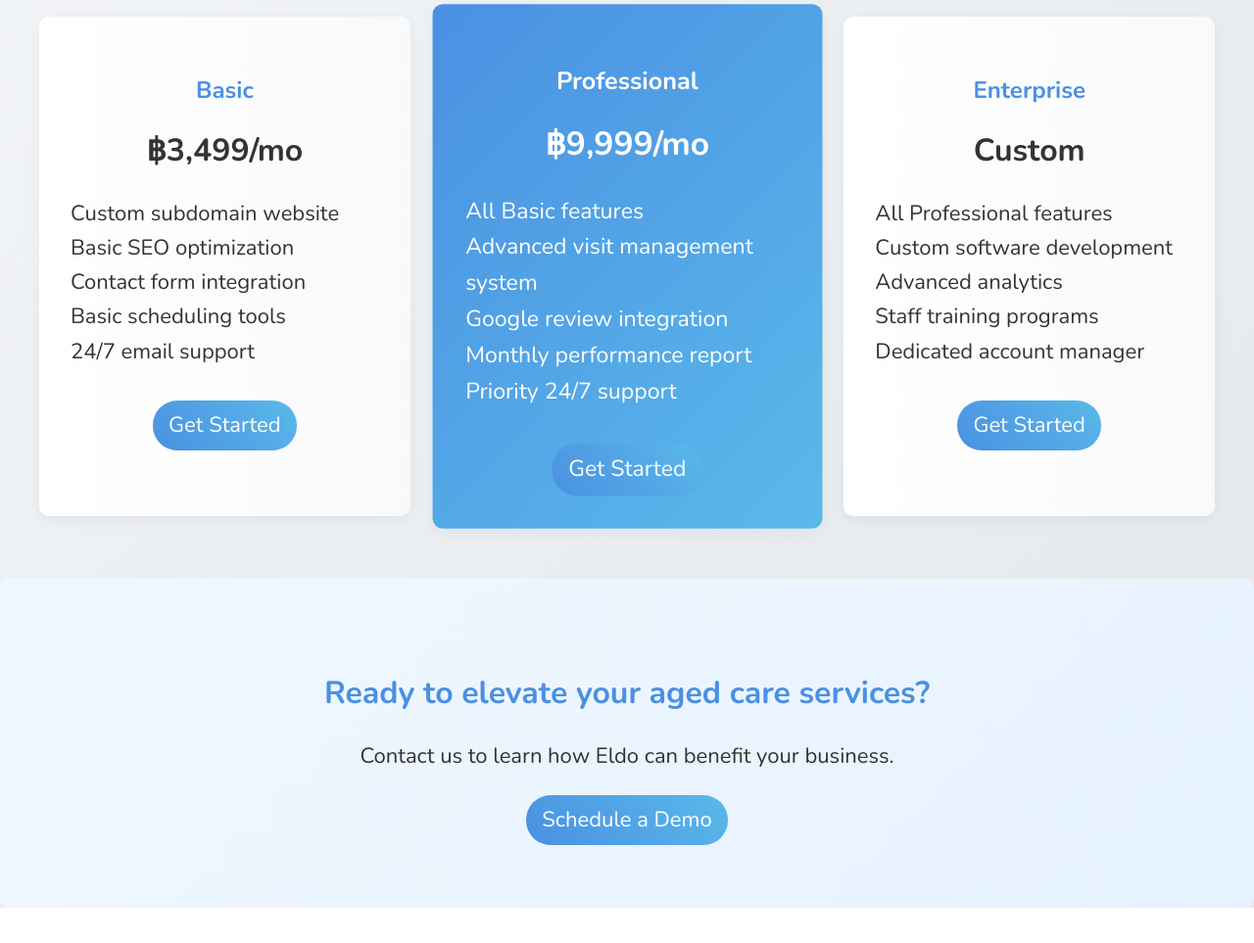
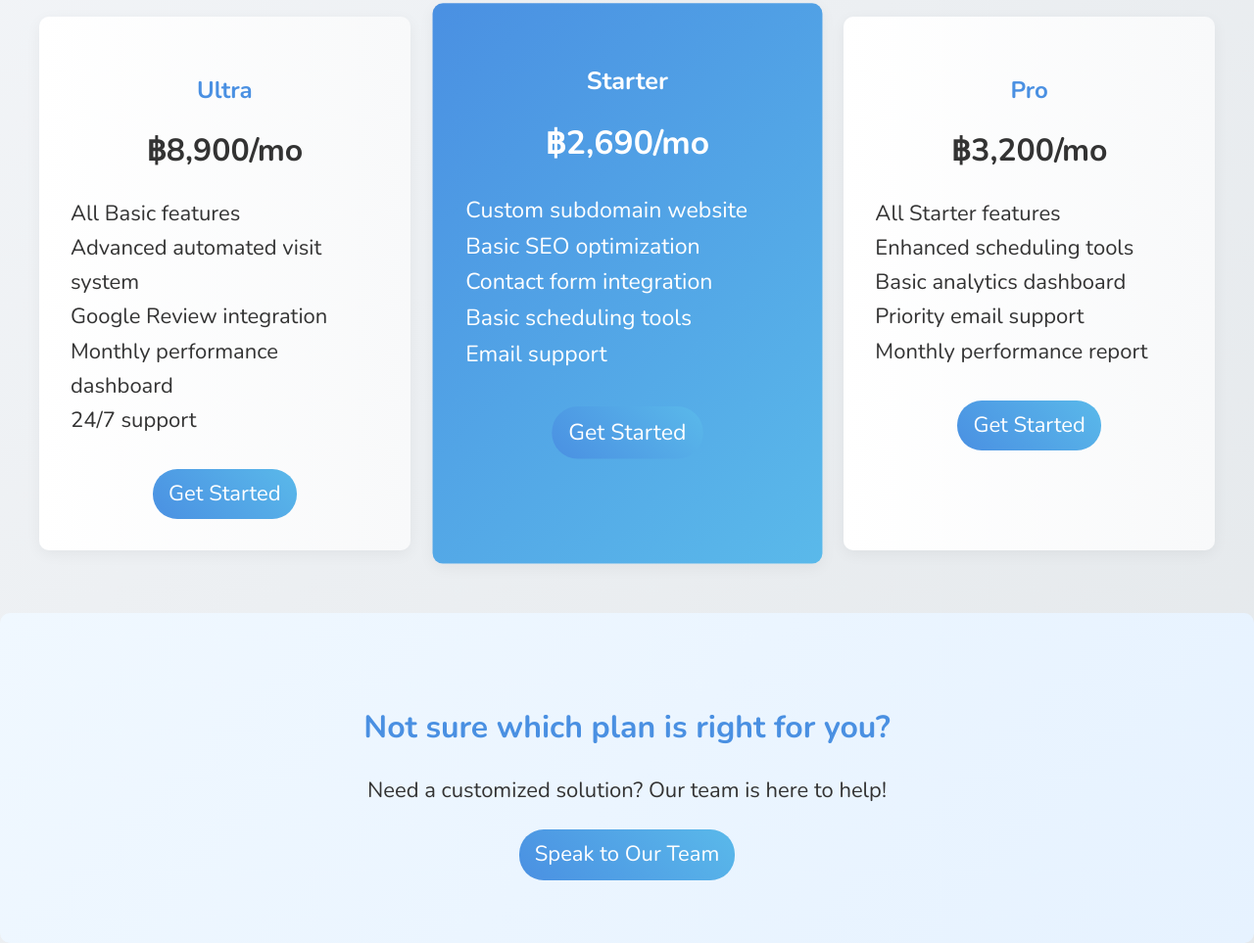
Before and after one commit to knkrtech/eldotest, a plain HTML site: page pricing.html in a window 1280 px wide. Shown: the part 633-1596 px from the top of the page at 98% size. Before the commit the page ends 1560 px from the top, so only its background shows below. Drawn offline with nearby package versions, Linux system fonts and the light colour scheme.

Commit message:
cool pricing page

```diff
--- a/pricing.html
+++ b/pricing.html
@@ -259,8 +259,8 @@
         <nav>
             <a href="solutions.html">Solutions</a>
             <a href="insights.html">Insights</a>
-            <a href="pricing.html">Pricing</a>
-            <a href="contact.html" class="cta-button">Contact Us</a>
+            <a href="#">Pricing</a>
+            <a href="#" class="cta-button">Contact Us</a>
         </nav>
     </header>
 
@@ -279,38 +279,38 @@
     <main>
         <div class="pricing-container">
             <div class="pricing-tier">
-                <h3>Basic</h3>
-                <div class="price">฿3,499/mo</div>
+                <h3>Ultra</h3>
+                <div class="price">฿8,900/mo</div>
+                <ul>
+                    <li>All Basic features</li>
+                    <li>Advanced automated visit system</li>
+                    <li>Google Review integration</li>
+                    <li>Monthly performance dashboard</li>
+                    <li>24/7 support</li>
+                </ul>
+                <a href="#" class="cta-button">Get Started</a>
+            </div>
+            <div class="pricing-tier highlighted">
+                <h3>Starter</h3>
+                <div class="price">฿2,690/mo</div>
                 <ul>
                     <li>Custom subdomain website</li>
                     <li>Basic SEO optimization</li>
                     <li>Contact form integration</li>
                     <li>Basic scheduling tools</li>
-                    <li>24/7 email support</li>
-                </ul>
-                <a href="#" class="cta-button">Get Started</a>
-            </div>
-            <div class="pricing-tier highlighted">
-                <h3>Professional</h3>
-                <div class="price">฿9,999/mo</div>
-                <ul>
-                    <li>All Basic features</li>
-                    <li>Advanced visit management system</li>
-                    <li>Google review integration</li>
-                    <li>Monthly performance report</li>
-                    <li>Priority 24/7 support</li>
+                    <li>Email support</li>
                 </ul>
                 <a href="#" class="cta-button">Get Started</a>
             </div>
             <div class="pricing-tier">
-                <h3>Enterprise</h3>
-                <div class="price">Custom</div>
+                <h3>Pro</h3>
+                <div class="price">฿3,200/mo</div>
                 <ul>
-                    <li>All Professional features</li>
-                    <li>Custom software development</li>
-                    <li>Advanced analytics</li>
-                    <li>Staff training programs</li>
-                    <li>Dedicated account manager</li>
+                    <li>All Starter features</li>
+                    <li>Enhanced scheduling tools</li>
+                    <li>Basic analytics dashboard</li>
+                    <li>Priority email support</li>
+                    <li>Monthly performance report</li>
                 </ul>
                 <a href="#" class="cta-button">Get Started</a>
             </div>
@@ -318,9 +318,9 @@
     </main>
 
     <section class="bottom-cta">
-        <h2>Ready to elevate your aged care services?</h2>
-        <p>Contact us to learn how Eldo can benefit your business.</p>
-        <a href="#" class="cta-button">Schedule a Demo</a>
+        <h2>Not sure which plan is right for you?</h2>
+        <p>Need a customized solution? Our team is here to help!</p>
+        <a href="#" class="cta-button">Speak to Our Team</a>
     </section>
 </body>
 </html>
```
